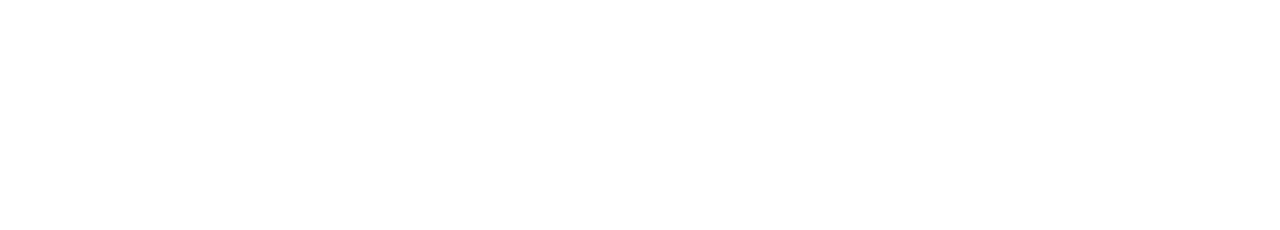
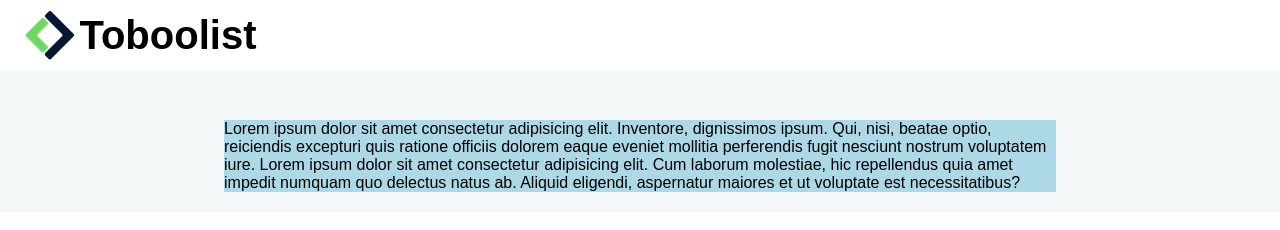
Before and after one commit to AlessandroSCPse/html-toboolist, a plain HTML site: page index.html in a window 1280 px wide. Drawn offline with Linux system fonts and the light colour scheme.

Commit message:
header and started main

```diff
--- a/css/style.css
+++ b/css/style.css
@@ -1,5 +1,36 @@
+/* RESET */
 * {
     margin: 0;
     padding: 0;
     box-sizing: border-box;
 }
+
+/* COMMON */
+body {
+    font-family: sans-serif;
+}
+
+/* Header */
+header {
+    padding: 10px 25px;
+}
+#logo {
+    vertical-align: middle;
+}
+#brand {
+    font-size: 40px;
+    font-weight: 800;
+    vertical-align: middle;
+}
+
+/* Main */
+main {
+    background-color: #f5f8f9;
+    padding-top: 50px;
+    padding-bottom: 20px;
+}
+.main-container {
+    background-color: lightblue;
+    width: 65%;
+    margin: auto;
+}
--- a/index.html
+++ b/index.html
@@ -10,5 +10,20 @@
 </head>
 <body>
 
+    <!-- Header -->
+    <header>
+        <img id="logo" src="img/logo.png" alt="Toboolist logo">
+        <span id="brand">Toboolist</span>
+    </header>
+
+    <!-- Main -->
+    <main>
+        <!-- Main container -->
+        <div class="main-container">
+            Lorem ipsum dolor sit amet consectetur adipisicing elit. Inventore, dignissimos ipsum. Qui, nisi, beatae optio, reiciendis excepturi quis ratione officiis dolorem eaque eveniet mollitia perferendis fugit nesciunt nostrum voluptatem iure.
+            Lorem ipsum dolor sit amet consectetur adipisicing elit. Cum laborum molestiae, hic repellendus quia amet impedit numquam quo delectus natus ab. Aliquid eligendi, aspernatur maiores et ut voluptate est necessitatibus?
+        </div>
+    </main>
+
 </body>
 </html>
```
